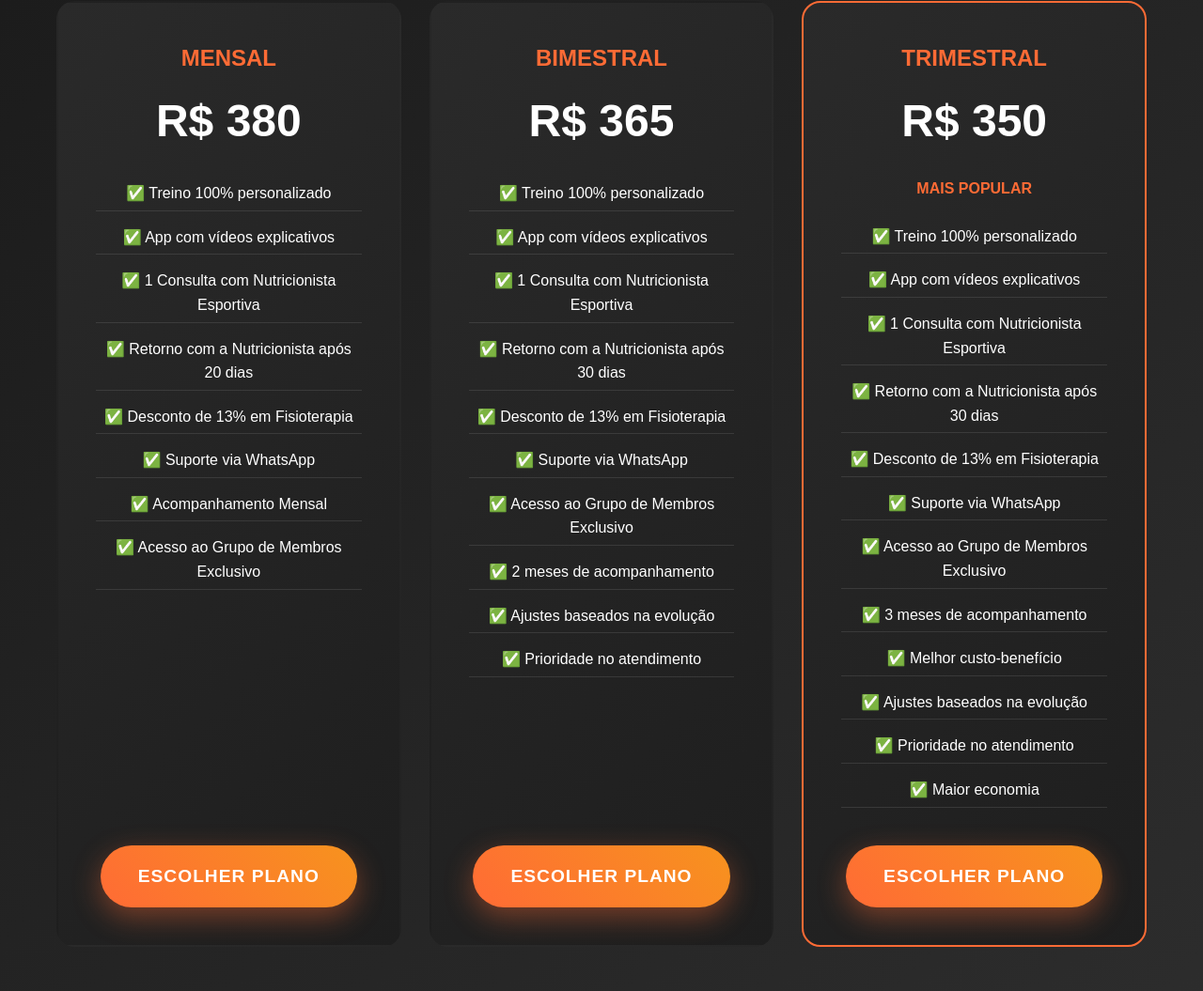
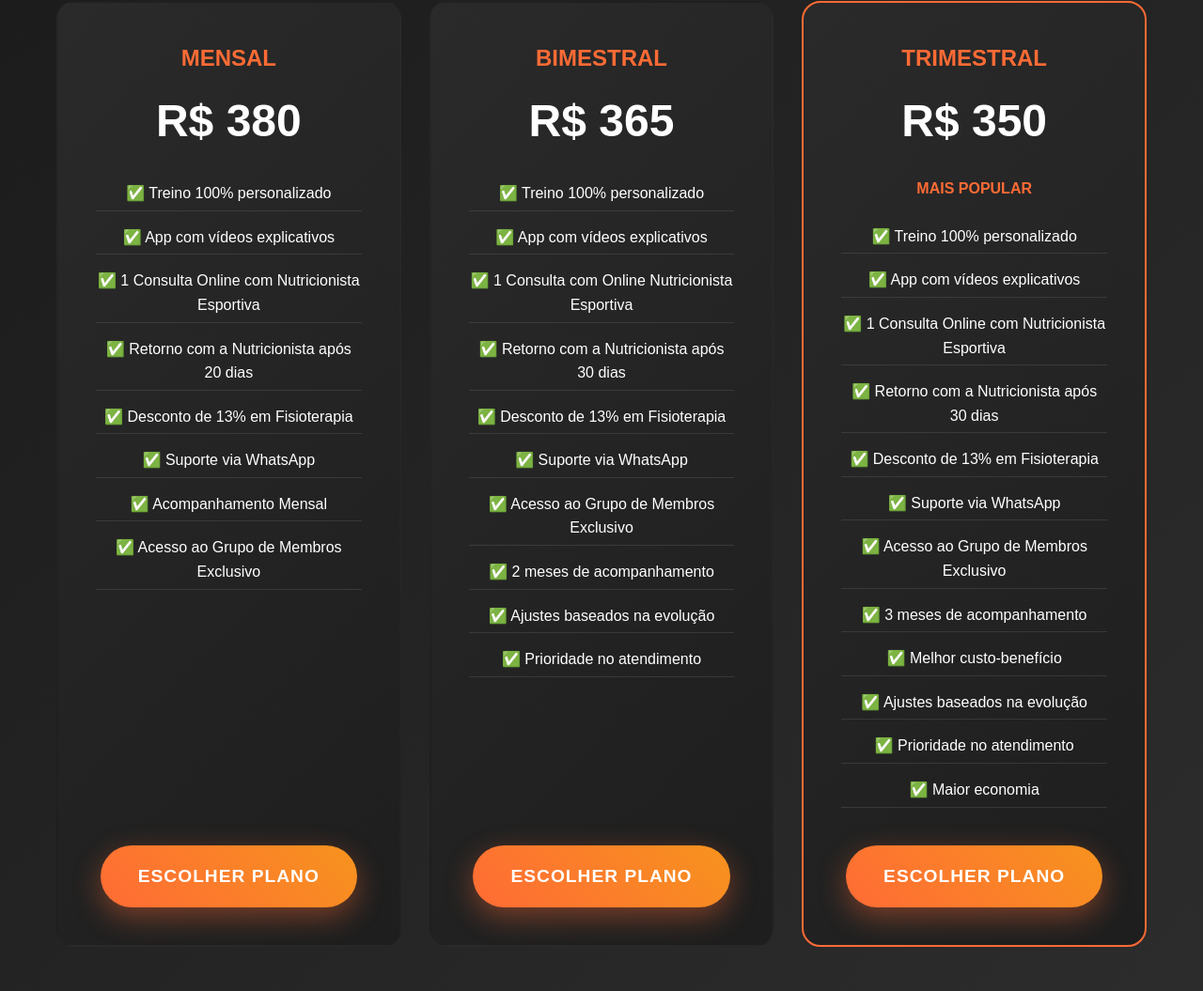
Before and after one commit to ytdl415/teamthor, a plain HTML site: page index.html in a window 1280 px wide. Shown: the part 5316-6371 px from the top of the page at 94% size. Drawn offline with Linux system fonts and the light colour scheme.

Commit message:
Detalhamento sobre a consulta com nutricionista ser Online

```diff
--- a/index.html
+++ b/index.html
@@ -198,7 +198,7 @@
                     <ul class="plan-features">
                         <li>✅ Treino 100% personalizado</li>
                         <li>✅ App com vídeos explicativos</li>
-                        <li>✅ 1 Consulta com Nutricionista Esportiva</li>
+                        <li>✅ 1 Consulta Online com Nutricionista Esportiva</li>
                         <li>✅ Retorno com a Nutricionista após 20 dias</li>
                         <li>✅ Desconto de 13% em Fisioterapia</li>
                         <li>✅ Suporte via WhatsApp</li>
@@ -217,7 +217,7 @@
                     <ul class="plan-features">
                         <li>✅ Treino 100% personalizado</li>
                         <li>✅ App com vídeos explicativos</li>
-                        <li>✅ 1 Consulta com Nutricionista Esportiva</li>
+                        <li>✅ 1 Consulta com Online Nutricionista Esportiva</li>
                         <li>✅ Retorno com a Nutricionista após 30 dias</li>
                         <li>✅ Desconto de 13% em Fisioterapia</li>
                         <li>✅ Suporte via WhatsApp</li>
@@ -238,7 +238,7 @@
                     <ul class="plan-features">
                         <li>✅ Treino 100% personalizado</li>
                         <li>✅ App com vídeos explicativos</li>
-                        <li>✅ 1 Consulta com Nutricionista Esportiva</li>
+                        <li>✅ 1 Consulta Online com Nutricionista Esportiva</li>
                         <li>✅ Retorno com a Nutricionista após 30 dias</li>
                         <li>✅ Desconto de 13% em Fisioterapia</li>
                         <li>✅ Suporte via WhatsApp</li>
```
